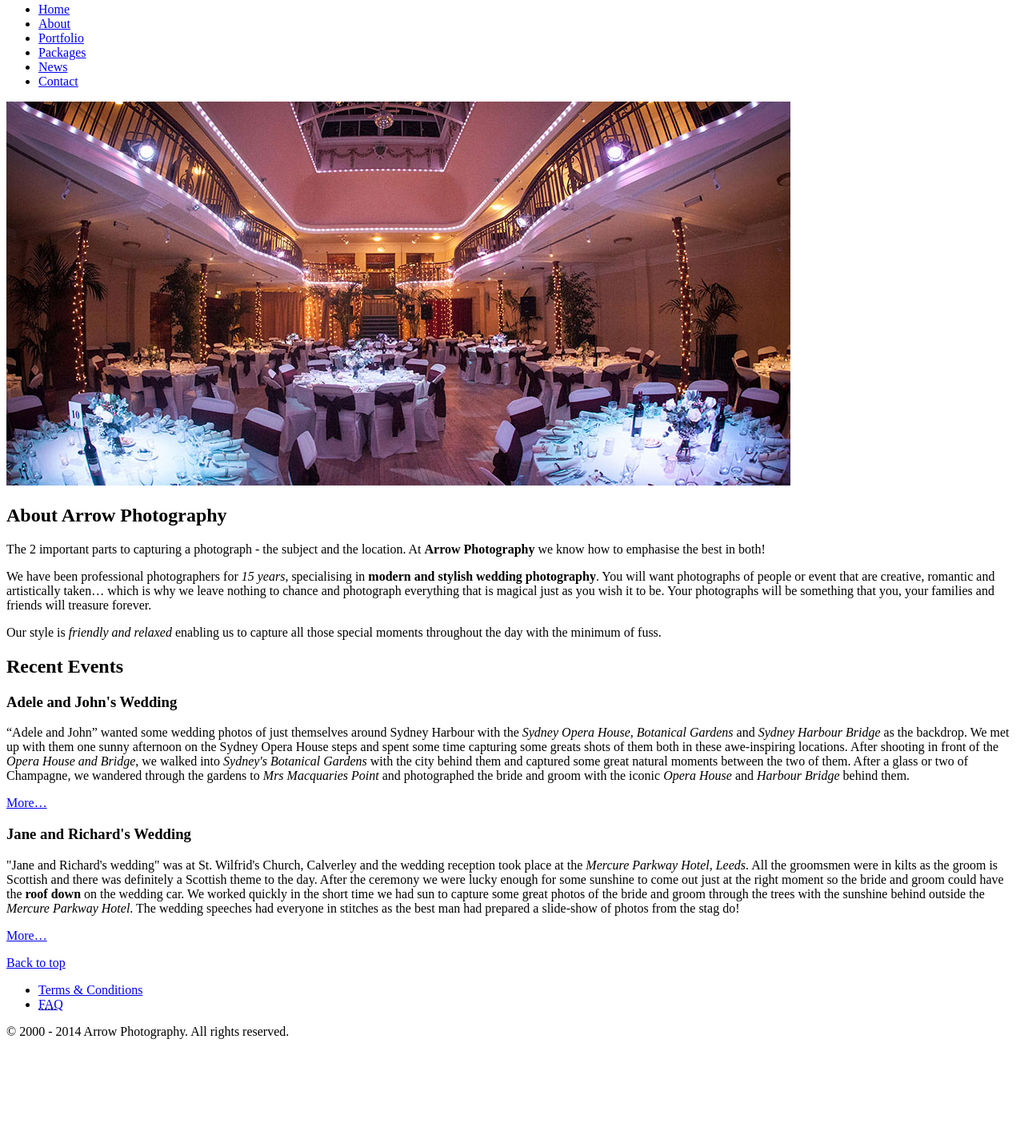
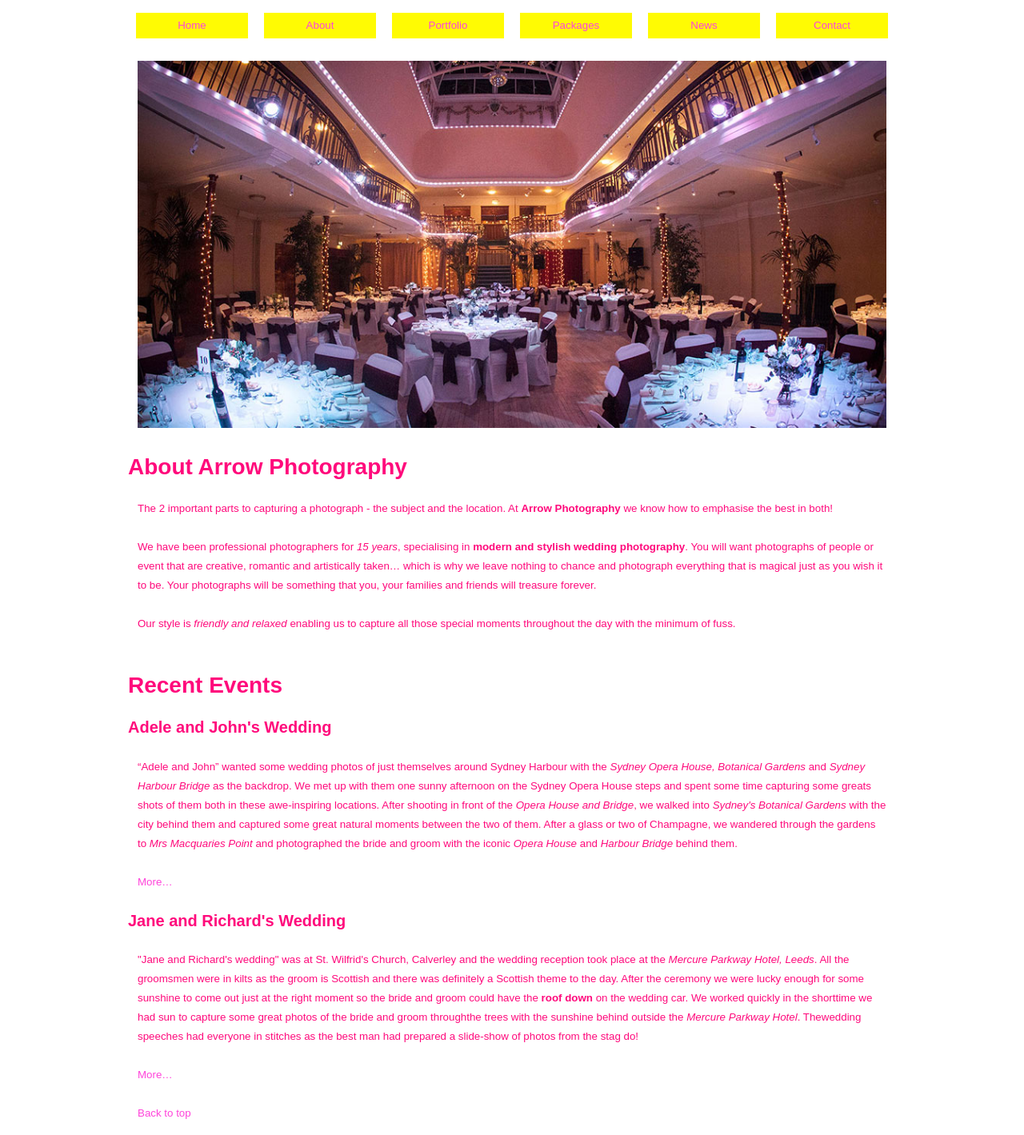
Before and after one commit to Dandonadondon/ClassSite, a plain HTML site: page about.html in a window 1280 px wide. Shown: the part 77-1496 px from the top of the page at 80% size. Before the commit the page ends 1392 px from the top, so only its background shows below. Drawn offline with Linux system fonts and the light colour scheme.

Commit message:
Initial commit

```diff
--- a/about.html
+++ b/about.html
@@ -3,6 +3,7 @@
 <head>
     <meta charset="UTF-8"/>
     <title>About Arrow Photography</title>
+    <link href="assets/css/styles.css" rel="stylesheet" media="all"/>
 </head>
 <body>
 <div id="page" class="container">
@@ -21,33 +22,27 @@
     </header>
     <div id="content" class="container">
         <section class="first">
-            <p>
-                <img src="assets/images/ArrowPhotograhyFrontPage3.jpg" alt="Wedding photography" width="980" />
-            </p>
+            <p><img src="assets/images/ArrowPhotograhyFrontPage3.jpg" alt="Wedding photography" width="980"/> </p>
             <h2>About Arrow Photography</h2>
-            <p>
-                The 2 important parts to capturing a photograph - the subject and the location.
-                At <strong>Arrow Photography</strong> we know how to emphasise the best in both!
-            </p>
-            <p>
-                We have been professional photographers for <em>15 years</em>, specialising in
+
+            <p>The 2 important parts to capturing a photograph - the subject and the location.
+                At <strong>Arrow Photography</strong> we know how to emphasise the best in both!</p>
+
+            <p> We have been professional photographers for <em>15 years</em>, specialising in
                 <strong>modern and stylish wedding photography</strong>. You will want photographs of
                 people or event that are creative, romantic and artistically taken&hellip;
                 which is why we leave nothing to chance and photograph everything that
                 is magical just as you wish it to be. Your photographs will be something
-                that you, your families and friends will treasure forever.
-            </p>
-            <p>
-                Our style is <em>friendly and relaxed</em> enabling us to capture all those special
-                moments throughout the day with the minimum of fuss.
-            </p>
+                that you, your families and friends will treasure forever. </p>
+
+            <p> Our style is <em>friendly and relaxed</em> enabling us to capture all those special
+                moments throughout the day with the minimum of fuss. </p>
         </section>
         <section class="second">
             <h2>Recent Events</h2>
             <div class="first subsection">
             <h3>Adele and John's Wedding</h3>
-                <p>
-                    &ldquo;Adele and John&rdquo; wanted some wedding photos of just
+                <p> &ldquo;Adele and John&rdquo; wanted some wedding photos of just
                     themselves around Sydney Harbour with the <em>Sydney Opera House, Botanical
                     Gardens</em> and <em>Sydney Harbour Bridge</em> as the backdrop. We met up with them
                     one sunny afternoon on the Sydney Opera House steps and spent some time
@@ -57,32 +52,26 @@
                     great natural moments between the two of them. After a glass or two of
                     Champagne, we wandered through the gardens to <em>Mrs Macquaries Point</em> and
                     photographed the bride and groom with the iconic <em>Opera House</em> and <em>Harbour
-                    Bridge</em> behind them.
-                </p>
-                <p>
-                    <a href="portfolio/weddings/AdeleandJohn/index.html">More&hellip;</a>
-                </p>
+                    Bridge</em> behind them. </p>
+
+                <p><a href="portfolio/weddings/AdeleandJohn/index.html">More&hellip;</a></p>
             </div>
             <div class="second subsection">
                 <h3>Jane and Richard's Wedding</h3>
-                <p>
-                    &quot;Jane and Richard's wedding&quot; was at St. Wilfrid's
+                <p> &quot;Jane and Richard's wedding&quot; was at St. Wilfrid's
                     Church, Calverley and the wedding reception took place at the <em>Mercure Parkway
                     Hotel, Leeds</em>. All the groomsmen were in kilts as the groom is Scottish and there
                     was definitely a Scottish theme to the day. After the ceremony we were lucky enough
                     for some sunshine to come out just at the right moment so the bride and groom
-                    could have the <strong>roof down</strong> on the wedding car. We worked quickly in the short
-                    time we had sun to capture some great photos of the bride and groom through
-                    the trees with the sunshine behind outside the <em>Mercure Parkway Hotel</em>. The
-                    wedding speeches had everyone in stitches as the best man had prepared a
-                    slide-show of photos from the stag do!
-                </p>
-                <p>
-                    <a href="portfolio/weddings/JaneandRichard/index.html">More&hellip;</a>
-                </p>
-                <p>
-                    <a href="packages/index.html#top">Back to top</a>
-                </p>
+                    could have the <strong>roof down</strong> on the wedding car. We worked quickly
+                    in the shorttime we had sun to capture some great photos of the bride and
+                    groom throughthe trees with the sunshine behind outside the <em>Mercure Parkway
+                    Hotel</em>. Thewedding speeches had everyone in stitches as the best man
+                    had prepared a slide-show of photos from the stag do!</p>
+
+                <p><a href="portfolio/weddings/JaneandRichard/index.html">More&hellip;</a></p>
+
+                <p><a href="packages/index.html#top">Back to top</a></p>
             </div>
         </section>
     </div>
--- /dev/null
+++ b/assets/css/normalize.css
@@ -0,0 +1,35 @@
+@import url("reset.css");
+
+body{font:16px/1 sans-serif;}
+
+h1{font-size:32px;
+   padding:24px 0;}
+
+h2{font-size:28px;
+   padding:18px 0;}
+
+h3{font-size:20px;
+   padding:14px 0;}
+
+p{padding:12px;
+  line-height:24px;}
+
+ul,ol{padding-left:18px;
+   list-style:disc}
+
+ol{list-style:decimal;}
+
+nav ul{padding-left:0;
+       list-style:none;}
+
+nav a{text-decoration:none}
+
+header,section,footer{margin:24px 0;}
+
+header{margin-top:0;}
+
+footer{margin-bottom:0;}
+
+h1,h2,h3,strong{ font-weight: bold;}
+
+em{font-style:italic}
--- a/assets/css/reset.css
+++ b/assets/css/reset.css
@@ -0,0 +1,43 @@
+html, body, div, span, applet, object, iframe,
+h1, h2, h3, h4, h5, h6, p, blockquote, pre,
+a, abbr, acronym, address, big, cite, code,
+del, dfn, em, img, ins, kbd, q, s, samp,
+small, strike, strong, sub, sup, tt, var,
+b, u, i, center,
+dl, dt, dd, ol, ul, li,
+fieldset, form, label, legend,
+table, caption, tbody, tfoot, thead, tr, th, td,
+article, aside, canvas, details, embed,
+figure, figcaption, footer, header, hgroup,
+menu, nav, output, ruby, section, summary,
+time, mark, audio, video {
+    margin: 0;
+    padding: 0;
+    border: 0;
+    font-size: 100%;
+    font: inherit;
+    vertical-align: baseline;
+}
+/* HTML5 display-role reset for older browsers */
+article, aside, details, figcaption, figure,
+footer, header, hgroup, menu, nav, section {
+    display: block;
+}
+body {
+    line-height: 1;
+}
+ol, ul {
+    list-style: none;
+}
+blockquote, q {
+    quotes: none;
+}
+blockquote:before, blockquote:after,
+q:before, q:after {
+    content: '';
+    content: none;
+}
+table {
+    border-collapse: collapse;
+    border-spacing: 0;
+}
--- /dev/null
+++ b/assets/css/styles.css
@@ -0,0 +1,106 @@
+/** * Important Browser Reset or normalise File used to standardise browser display **/
+@import url("normalize.css");
+
+/* Redefine existing Html styles */
+body{ /* font-size:smaller;
+        line-height:160%;
+        font-family: sans-serif: */
+        font:smaller/160% sans-serif;
+        color: #ff0a7c;
+        width:960px;
+     /* margin-top:0;
+        margin-right:auto;
+        margin-bottom:0;
+        margin-left:auto;
+        margin:0 auto 0 auto: */
+        margin:0 auto;}
+
+div img{width: 100%;}
+
+a{color: #ff44da;
+  text-decoration: none;}
+
+a:hover{ color: #ff0a7c;}
+
+header ul{text-align:center;
+       /* padding-top:0;
+          padding-right: 0;
+          padding-bottom:0;
+          padding-left: 0;
+          padding:0 0;     */
+          padding:0;
+       /* margin-top:24px;
+          margin-right:0;
+          margin-bottom:24px;
+          margin-left:0;     */
+          margin:24px 0;
+          height: 24px;
+          list-style:none;}
+
+header li{width:140px;
+          float:left;
+          text-align: center;
+       /* margin-right: 10px;
+          margin-left: 10px; */
+          margin:0 10px;}
+
+header a{text-decoration:none;
+         color: #ff44da;
+         background-color: #fffb03;
+         display: block;
+      /* padding-top: 5px;
+         padding-bottom: 5px; */
+         padding:5px 0;}
+
+
+header a:hover{background-color:#fffb03;
+               color: #ff0a7c;}
+
+h1{/*padding-top:24px;
+     padding-right:10px;
+     padding-bottom:24px;
+     padding-left:10px;
+     padding:24px 10px 24px 10px; */
+     padding:24px 10px;}
+
+div img{width: 100%;}
+
+footer ul{ text-align: center;
+        /* padding-top:0;
+           padding-right:0;
+           padding-bottom:0;
+           padding-left:0;
+           padding:0 0;      */
+           padding:0;
+        /* margin-top:24px;
+           margin-right:0;
+           margin-bottom:24px;
+           margin-left:0;      */
+           margin: 24px 0;
+           height:24px;
+           list-style: none;}
+
+footer li{ width:460px;
+           float:left;
+          /* margin-right:10px;
+           margin-left:10px;*/
+           margin:0 10px;}
+
+footer a{ text-decoration: none;
+          color: #ff44da;
+          background-color: #fffb03;
+          display: block;
+          /* padding-top:5px;
+             padding-bottom:5px;*/
+            padding:5px 0;}
+
+footer a:hover{ background-color: #ff0a7c;
+                color: #fefcff;}
+
+footer p{ padding: 10px;}
+
+/* Class based styles */
+
+/* ID based styles */
+
+/* Style changes for larger displays or devices */
```
Also changed, not shown: contact.html (+1 -0 lines), index.html (+28 -37 lines), news.html (+1 -0 lines), packages/index.html (+1 -0 lines), portfolio/index.html (+3 -2 lines).
